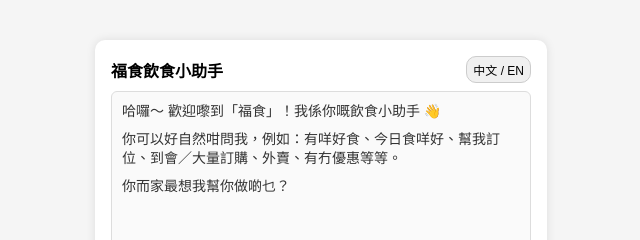
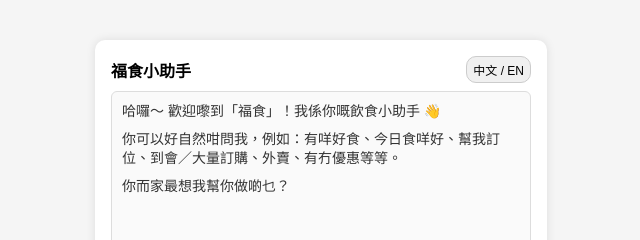
Before and after one commit to kazaflaimtrc-droid/FuShi-Testing, a plain HTML site: page index.html in a window 1280 px wide. Shown: the top 240 px of the page, 319-959 px from the left. Drawn offline with Linux system fonts and the light colour scheme; no server answers.

Commit message:
Update index.html

```diff
--- a/index.html
+++ b/index.html
@@ -172,7 +172,7 @@
 </html>
   <div class="chat-container">
     <div class="top-bar">
-      <span id="titleText">福食飲食小助手</span>
+      <span id="titleText">福食小助手</span>
       <button id="langBtn" class="lang-btn">中文 / EN</button>
     </div>
 
@@ -317,7 +317,7 @@
 
     const texts = {
       title: {
-        zh: '福食飲食小助手',
+        zh: '福食小助手',
         en: 'Fushi Food Assistant'
       },
       langBtn: {
```
